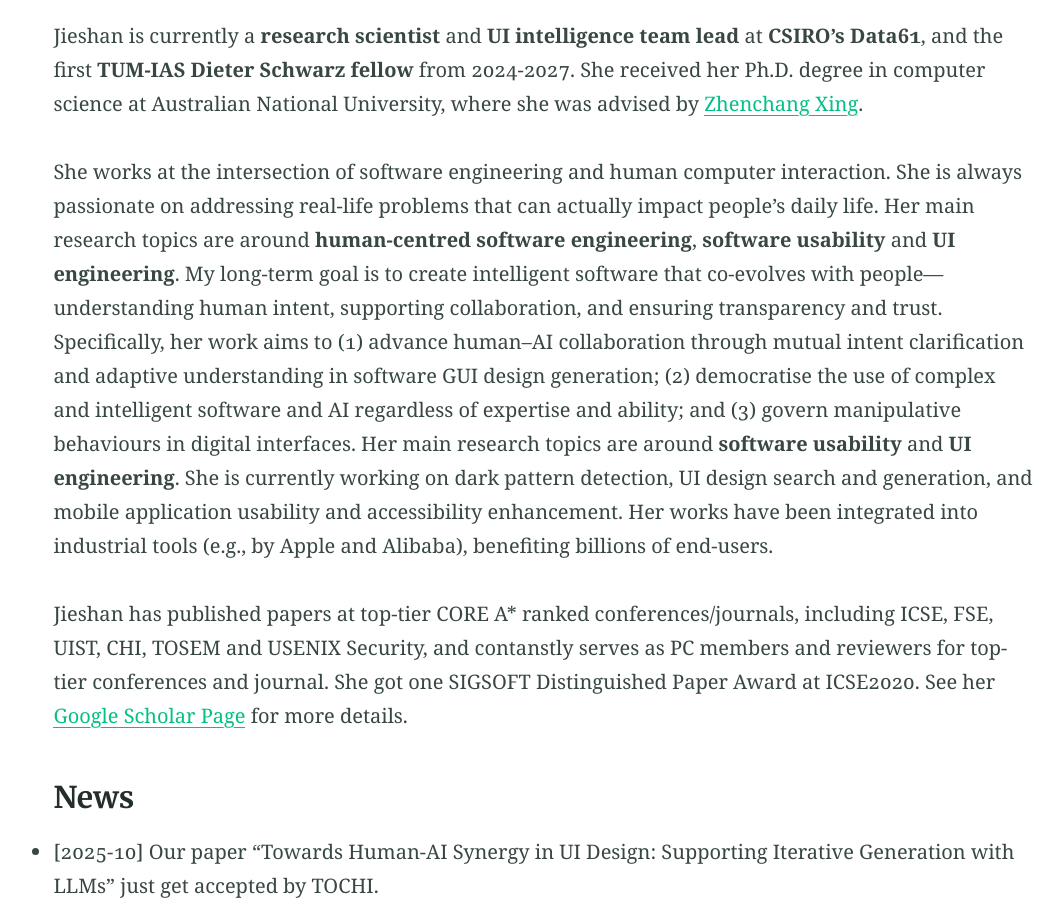
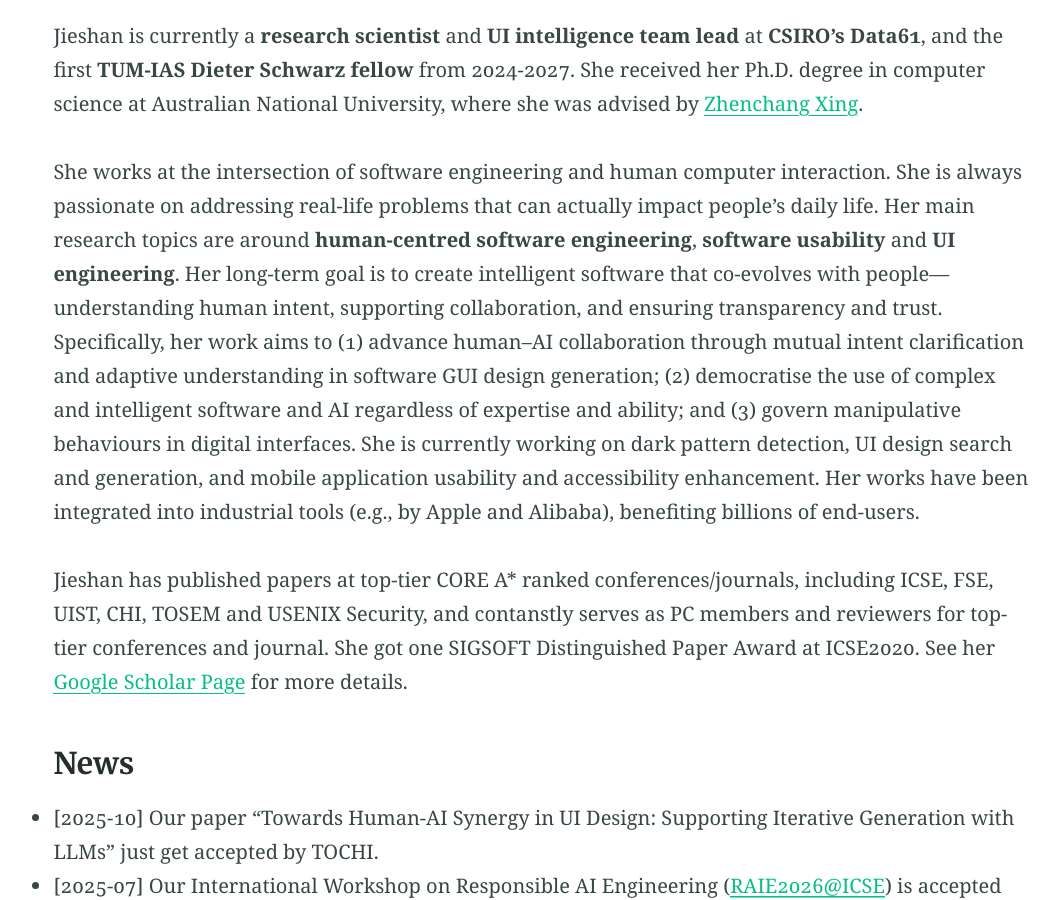
Before and after one commit to chenjshnn/chenjshnn.github.io, a Jekyll site: the page built from index.md, in a window 1280 px wide and 900 px high, scrolled down 564 px. Shown: the whole window, without its empty margins (97-1159 px from the left). Built offline with Jekyll 4.4.1, drawn with Linux system fonts in a browser that asks for light colours.

Commit message:
Refactor and consolidate research description in index.md

```diff
--- a/index.md
+++ b/index.md
@@ -16,8 +16,8 @@ Specifically, through UI engineering, my work aims to (1) advance human–AI col
 
 Jieshan is currently a **research scientist** and **UI intelligence team lead** at **CSIRO's Data61**, and the first **TUM-IAS Dieter Schwarz fellow** from 2024-2027. She received her Ph.D. degree in computer science at Australian National University, where she was advised by [Zhenchang Xing](https://cecs.anu.edu.au/people/zhenchang-xing).
 
-She works at the intersection of software engineering and human computer interaction. She is always passionate on addressing real-life problems that can actually impact people's daily life. Her main research topics are around **human-centred software engineering**, **software usability** and **UI engineering**. My long-term goal is to create intelligent software that co-evolves with people—understanding human intent, supporting collaboration, and ensuring transparency and trust. Specifically, her work aims to (1) advance human–AI collaboration through mutual intent clarification and adaptive understanding in software GUI design generation; (2) democratise the use of complex and intelligent software and AI regardless of expertise and ability; and (3) govern manipulative behaviours in digital interfaces.
-Her main research topics are around **software usability** and **UI engineering**. She is currently working on dark pattern detection, UI design search and generation, and mobile application usability and accessibility enhancement. Her works have been integrated into industrial tools (e.g., by Apple and Alibaba), benefiting billions of end-users.
+She works at the intersection of software engineering and human computer interaction. She is always passionate on addressing real-life problems that can actually impact people's daily life. Her main research topics are around **human-centred software engineering**, **software usability** and **UI engineering**. Her long-term goal is to create intelligent software that co-evolves with people—understanding human intent, supporting collaboration, and ensuring transparency and trust. Specifically, her work aims to (1) advance human–AI collaboration through mutual intent clarification and adaptive understanding in software GUI design generation; (2) democratise the use of complex and intelligent software and AI regardless of expertise and ability; and (3) govern manipulative behaviours in digital interfaces.
+She is currently working on dark pattern detection, UI design search and generation, and mobile application usability and accessibility enhancement. Her works have been integrated into industrial tools (e.g., by Apple and Alibaba), benefiting billions of end-users.
 
 Jieshan has published papers at top-tier CORE A* ranked conferences/journals, including ICSE, FSE, UIST, CHI, TOSEM and USENIX Security, and contanstly serves as PC members and reviewers for top-tier conferences and journal. She got one SIGSOFT Distinguished Paper Award at ICSE2020. See her [Google Scholar Page](https://scholar.google.com/citations?user=slrzj8kAAAAJ) for more details.
 
```
